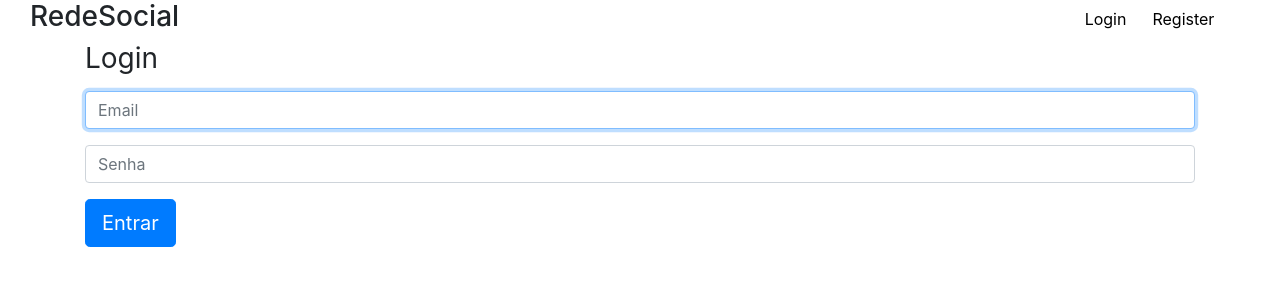
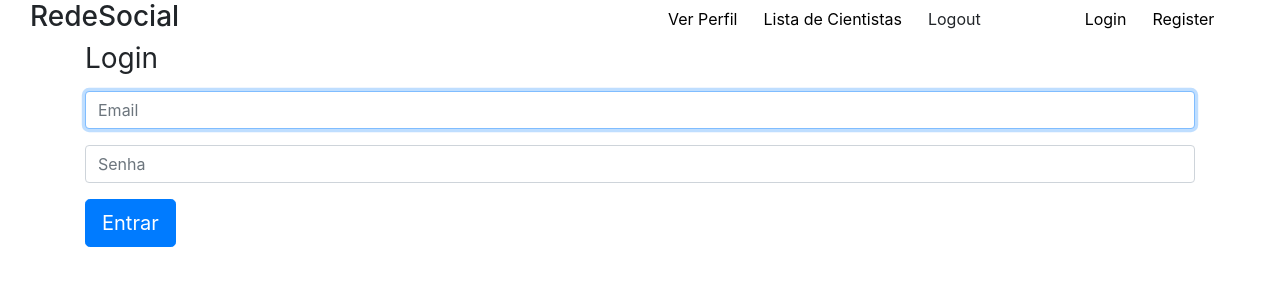
Before and after one commit to DiegoPompeo/client-redesocial, an Angular app: page / in a window 1280 px wide. Shown: the top 300 px of the page. Built offline with nearby package versions, Linux system fonts and the light colour scheme.

Commit message:
remove authguard

```diff
--- a/src/app/menu/menu.component.html
+++ b/src/app/menu/menu.component.html
@@ -3,10 +3,10 @@
         <div *ngIf="authService.isAuthenticated()" class="col-md-8">
             <h3>RedeSocial</h3>
         </div>
-        <div *ngIf="!authService.isAuthenticated()" class="col-md-10">
+        <div *ngIf="!authService.isAuthenticated()" class="col-md-6">
             <h3>RedeSocial</h3>
         </div>
-        <div *ngIf="authService.isAuthenticated()" class="col-md-4">
+        <div *ngIf="!authService.isAuthenticated()" class="col-md-4">
             <!--<a href="/add-post" class="new-post">Add Post</a>-->
             <a routerLink="/profile" class="btn btn-default">Ver Perfil</a>
             <a routerLink="/cientists" class="btn btn-default">Lista de Cientistas</a>
```
Also changed, not shown: src/app/app-routing.module.ts (+5 -5 lines).
